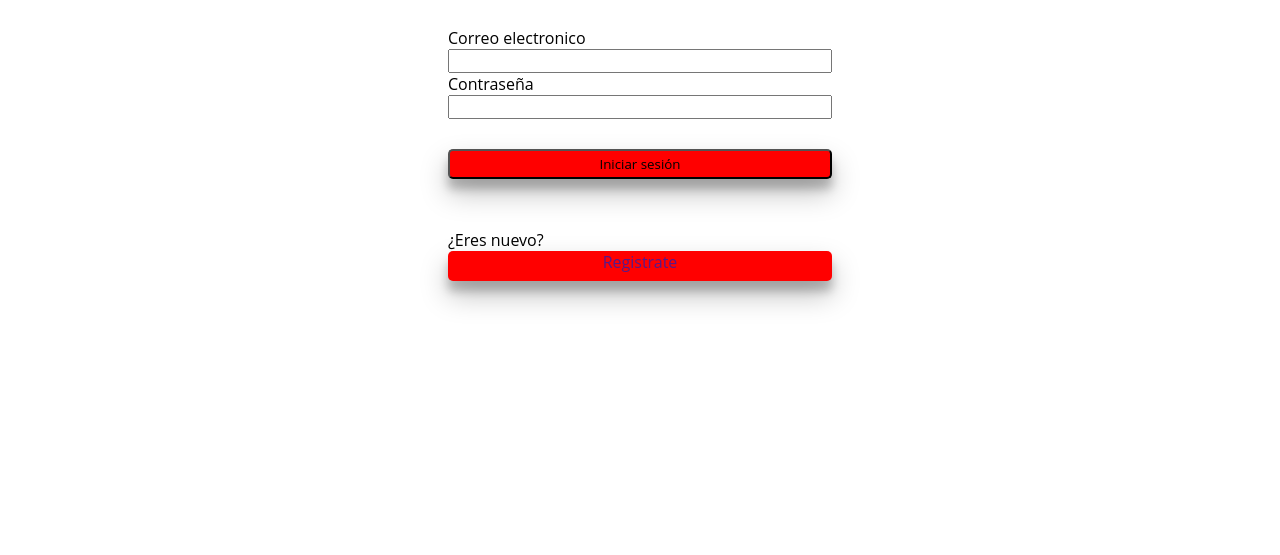
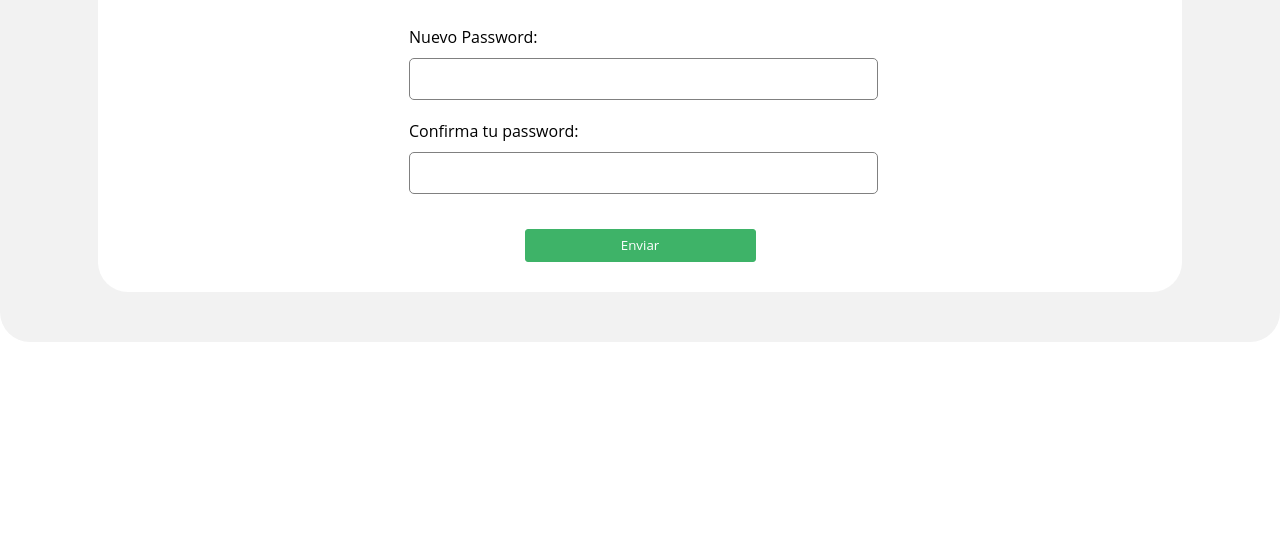
Before and after one commit to Bedu-Tech/BeduTravels-1, a plain HTML site: page login.html in a window 1280 px wide. Shown: the part 245-800 px from the top of the page. Drawn offline with Linux system fonts and the light colour scheme.

Commit message:
login view  completed

```diff
--- a/login.html
+++ b/login.html
@@ -6,6 +6,8 @@
   <meta http-equiv="X-UA-Compatible" content="ie=edge">
   <link rel="stylesheet" href="./assets/css/index.css">
   <link rel="stylesheet" href="./assets/css/forms.css">
+  <link rel="stylesheet" href="./assets/css/destinos.css">
+  <link rel="stylesheet" href="./assets/css/profile.css">
   <title>Document</title>
 </head>
 <body>
@@ -14,17 +16,23 @@
         <img id="bedu-logo" src="assets/img/bedu_logo.png" alt="">
       </a>
   </nav>
-  <section id="forms-container">
-    <p class="subtitle-font margin-bottom-md">Entra</p>
-    <form class="" action="index.html" method="post">
-      <p>Correo electronico</p>
-      <input type="text" name="" value="">
-      <p>Contraseña</p>
-      <input class="margin-bottom-md" type="text" name="" value="">
-      <button class="button-send-info" type="button" name="button">Iniciar sesión</button>
-      <p class="margin-top-lg">¿Eres nuevo?</p>
-      <a  class="button-send-info text-center text-style-none"href="">Registrate</a>
-    </form>
+  <section class="profile-container padding-top-lg" style="height: -webkit-fill-available;">
+    <div>
+      <div class="margin-bottom-sm">
+        <p class="title-font margin-bottom-lg margin-top-lg text-center">Recupera tu contraseña</p>
+      </div>
+      <div  class="profile-info">
+        <div class="profile-inputs">
+            Nuevo Password: <input type="password" name="" value="">
+            Confirma tu password: <input type="password" name="" value="">
+            <button class="button-tour margin-top-sm" style="align-self: center; width:50%;" type="button" name="button">
+              Enviar
+            </button>
+        </div>
+
+      </div>
+    </div>
+
   </section>
 
 </body>
```
Also changed, not shown: register.html (+1 -1 lines).
